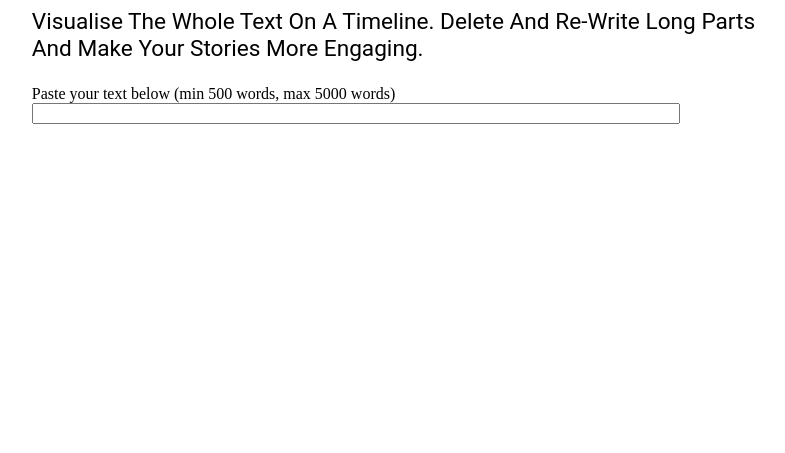
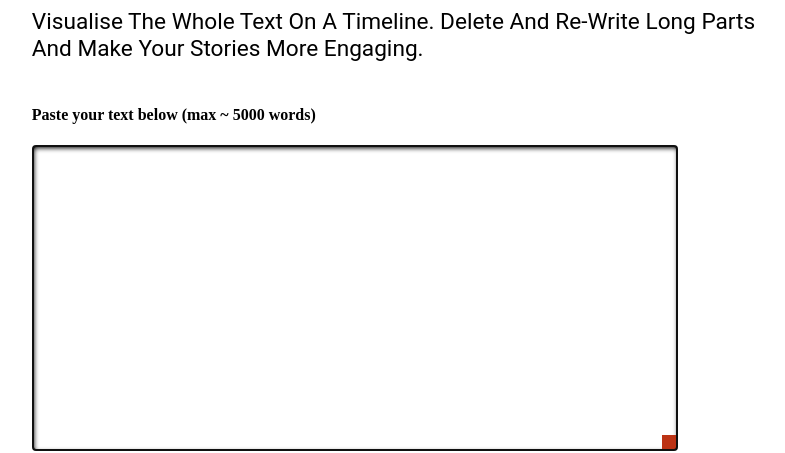
Before and after one commit to gnurio/storyeven, a plain HTML site: page index.html in a window 1280 px wide. Shown: the part 357-810 px from the top of the page, without its empty margins (229-1014 px from the left). Drawn offline with Linux system fonts and the light colour scheme; a web font is replaced by a local one.

Commit message:
Text area box styled

```diff
--- a/index.html
+++ b/index.html
@@ -24,14 +24,15 @@
 
         </div>
         <div class="div2">
-            <div class="input-field col s6">
-                <label for="big-text">Paste your text below (min 500 words, max 5000
-                    words)</label>
+            <div class="input-field">
+                <h4><label for="big-text">Paste your text below (max ~ 5000
+                        words)</label></h4>
 
-                <input type="text" id="big-text" name="big-text" required minlength="3000" maxlength="30000"
-                    size="1500"></div>
+                <textarea autofocus cols=8 rows=20 type="text" id="big-text" name="big-text" required
+                    maxlength="30000"></textarea>
+            </div>
         </div>
-        <div class="div3"> <button class="myButton">Click me</button></div>
+        <div class="div3"> <button class="myButton">⚡️ Make My Text Better</button></div>
         <div class="div4"> line </div>
     </div>
 </body>
--- a/style.css
+++ b/style.css
@@ -88,3 +88,21 @@ h3 {
     position: relative;
     top: 1px;
 }
+
+#big-text::-webkit-resizer {
+    background-color: #bc3315;
+}
+
+.input-field {
+    display: flex;
+    flex-direction: column;
+}
+
+::-webkit-resizer {
+    background-color: transparent;
+}
+
+textarea {
+    box-shadow: inset 1px 2px 5px #000;
+    border-radius: 3px;
+}
```
Also changed, not shown: README.md.
